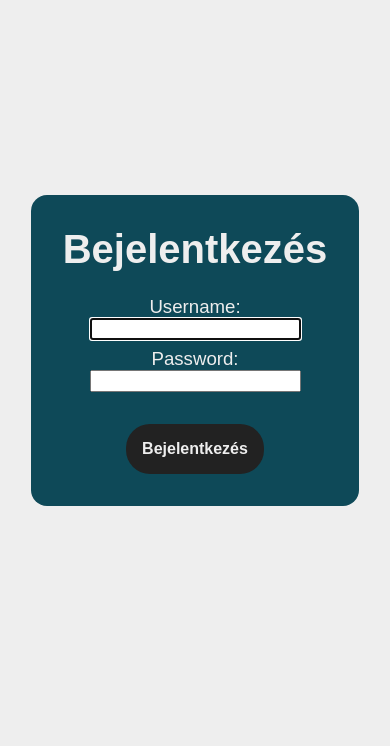
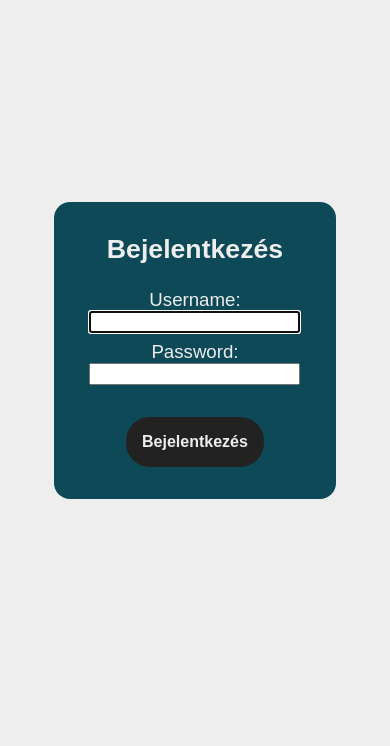
Before and after one commit to njavor/szlgtesi, a Django app: a page that uses jelenletiv/templates/base.html in a window 390 px wide. Shown: the part 50-796 px from the top of the page. Run offline with Django 4.2, Linux system fonts and the light colour scheme; some web fonts are replaced.

Commit message:
mobil box css

```diff
--- a/jelenletiv/static/css/mobile.css
+++ b/jelenletiv/static/css/mobile.css
@@ -1,3 +1,5 @@
 @media all and (max-width: 480px){
     #adszerkeszto{display: none;}
+    .box{width: 70%;}
+    h1{font-size: 20pt;}
 }
```
